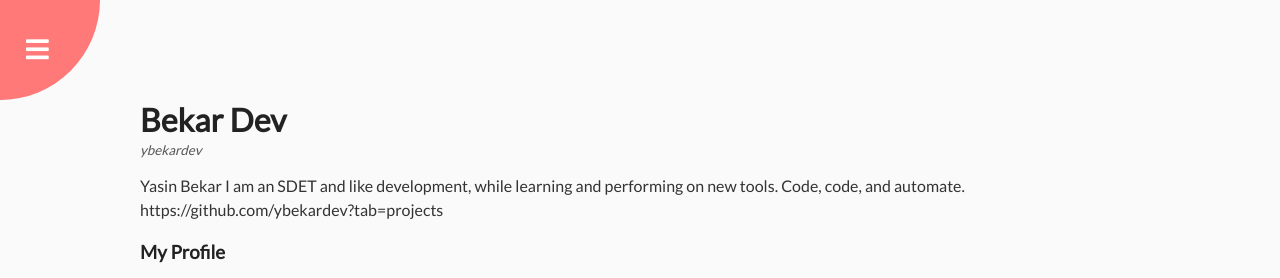
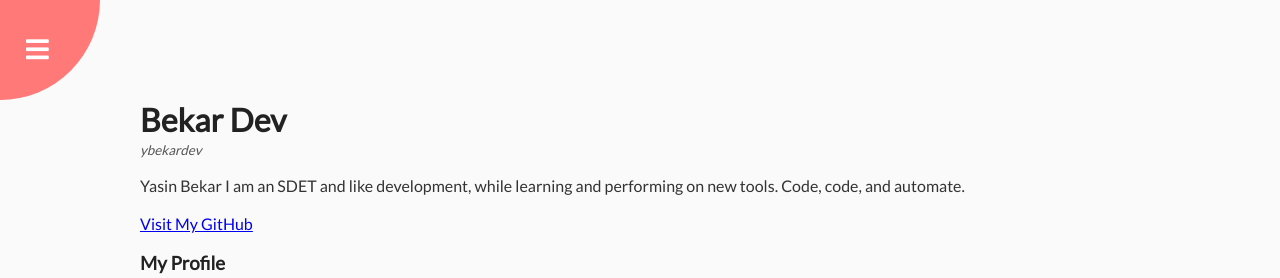
Before and after one commit to ybekardev/50-Days-50-Projects, a plain HTML site: page UdemyCourse 50 Days 50 Projects/rotating_navigation/index.html in a window 1280 px wide. Shown: the top 278 px of the page. Drawn offline with Linux system fonts and the light colour scheme.

Commit message:
added url

```diff
--- a/UdemyCourse 50 Days 50 Projects/rotating_navigation/index.html
+++ b/UdemyCourse 50 Days 50 Projects/rotating_navigation/index.html
@@ -26,7 +26,8 @@
         <small>ybekardev</small>
         <p>Yasin Bekar
           I am an SDET and like development, while learning and performing on new tools. Code, code, and automate.
-          https://github.com/ybekardev?tab=projects</p>
+          </p>
+          <a href="https://github.com/ybekardev?tab=projects">Visit My GitHub</a>
           <h3>My Profile</h3>
 
         <img src="https://avatars0.githubusercontent.com/u/46289154?s=460&u=0edfe9c57eb1a8f24c512b7f2bbb61a71be8d24a&v=4" alt=mypic/>
```
